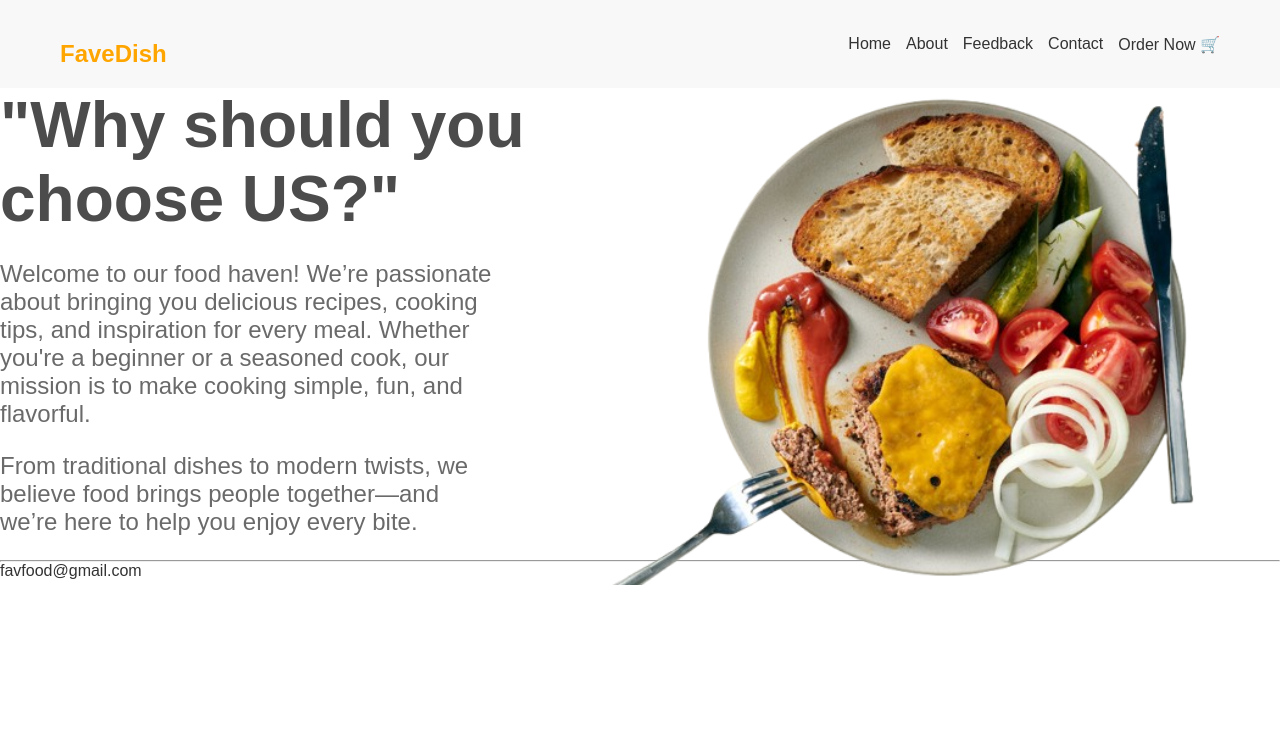
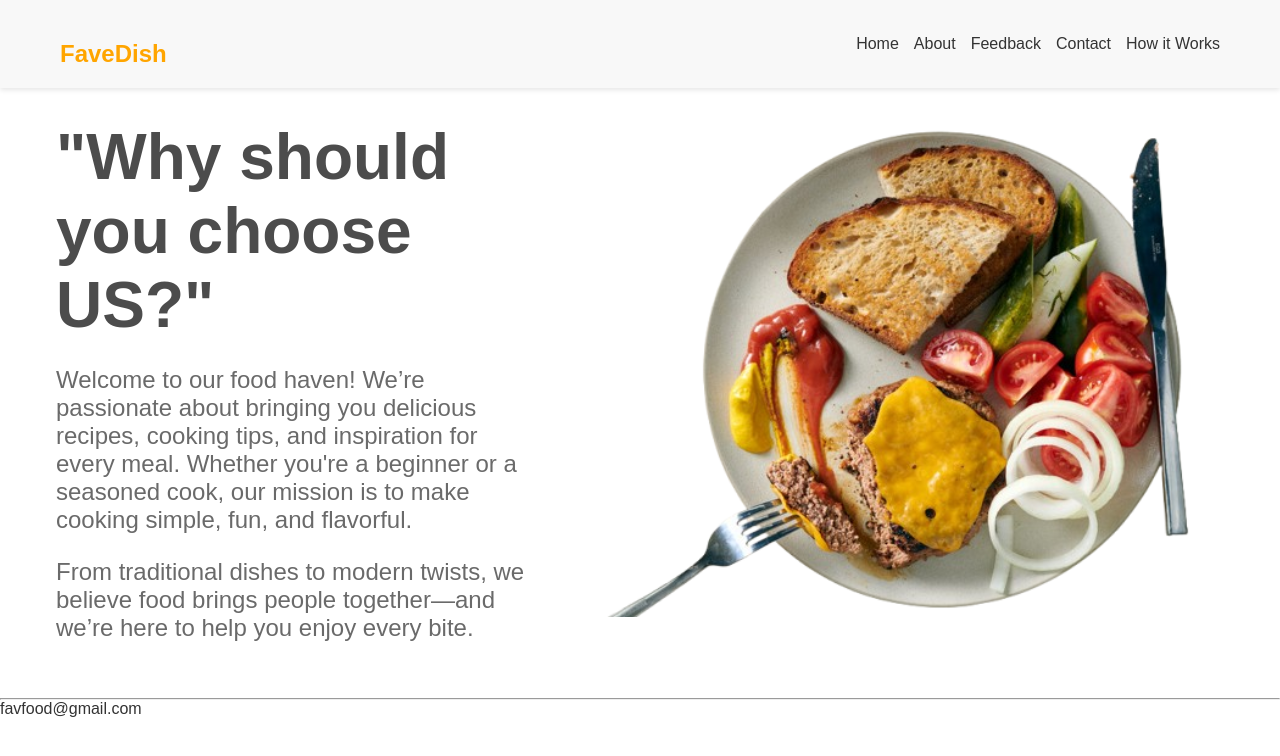
Before and after one commit to hsewwandi922-pixel/Foodie, a React (Create React App) app: page /about in a window 1280 px wide. Shown: the top 756 px of the page. Built offline with nearby package versions, Linux system fonts and the light colour scheme.

Commit message:
Changed files

```diff
--- a/src/component/About.css
+++ b/src/component/About.css
@@ -1,4 +1,11 @@
-.botomcen{
-    display: flex;
-    width: 100%;
+.botomcen {
+  display: flex;
+  flex-wrap: wrap;           /* allow items to wrap on smaller screens */
+  justify-content: center;   /* center content horizontally */
+  align-items: flex-start;   /* align items at the top */
+  width: 100%;               /* full width */
+  max-width: 1200px;         /* optional max width to avoid stretching too far */
+  margin: 0 auto;            /* center container in page */
+  gap: 2rem;                 /* space between LeftPane and RightPane */
+  padding: 2rem 1rem;        /* add some padding around */
 }
--- a/src/component/Home.js
+++ b/src/component/Home.js
@@ -16,7 +16,7 @@ export default function Home() {
             We handle all the details from sourcing quality ingredients to rapid, insulated delivery
             so all you have to do is unbox a hot, fresh, and delicious meal.
           </p>
-          <button className="btn-order">Order Now →</button>
+          <button className="btn-order">How it Works →</button>
         </div>
         <div className="hero-image">
           <img src={f3} alt="Food Bowl" /> {/* use imported variable */}
--- a/src/component/navbar.js
+++ b/src/component/navbar.js
@@ -14,7 +14,7 @@ const Navbar = () => {
         <Link to="/about">About</Link>
         <Link to="/feedback">Feedback</Link>
         <Link to="/contact">Contact</Link>
-        <Link to="/order">Order Now 🛒</Link>
+        <Link to="/order">How it Works</Link>
       </div>
     </nav>
   );
```
